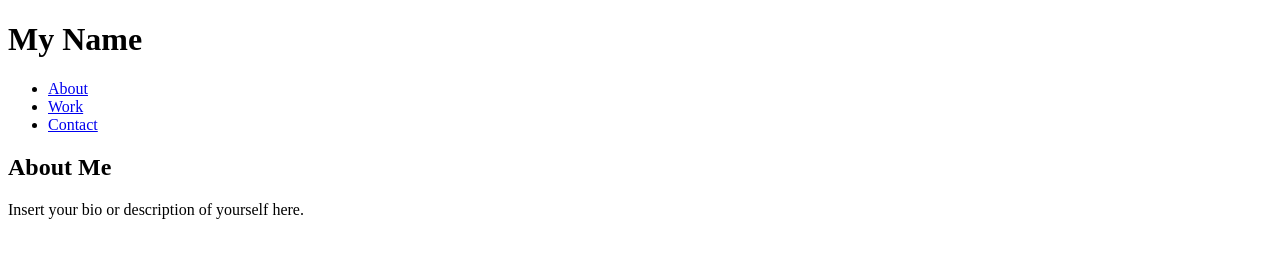
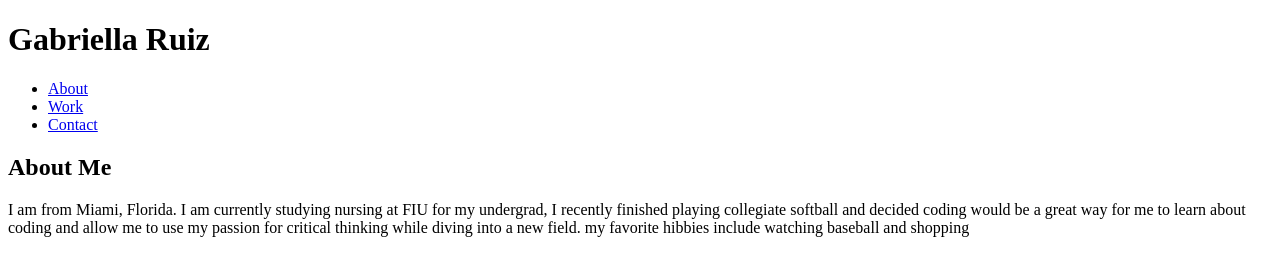
Before and after one commit to ziurgabriella/portfolio, a plain HTML site: page index.html in a window 1280 px wide. Drawn offline with Linux system fonts and the light colour scheme.

Commit message:
added description about myself

```diff
--- a/index.html
+++ b/index.html
@@ -9,7 +9,7 @@
 <body>
 
     <header>
-         <h1>My Name</h1>
+         <h1>Gabriella Ruiz</h1>
       <nav>
         <ul>
           <li><a href="#about">About</a></li>
@@ -20,7 +20,13 @@
      <header>
         <section id="about">
             <h2>About Me</h2>
-            <p>Insert your bio or description of yourself here.</p>
+            <p>I am from Miami, Florida. I am currently studying
+                nursing at FIU for my undergrad, I recently finished
+                playing collegiate softball and decided coding would be
+                a great way for me to learn about coding and allow me to
+                use my passion for critical thinking while diving into a
+                new field. my favorite hibbies include watching
+                baseball and shopping </p>
           </section>
 
     </body>
```
